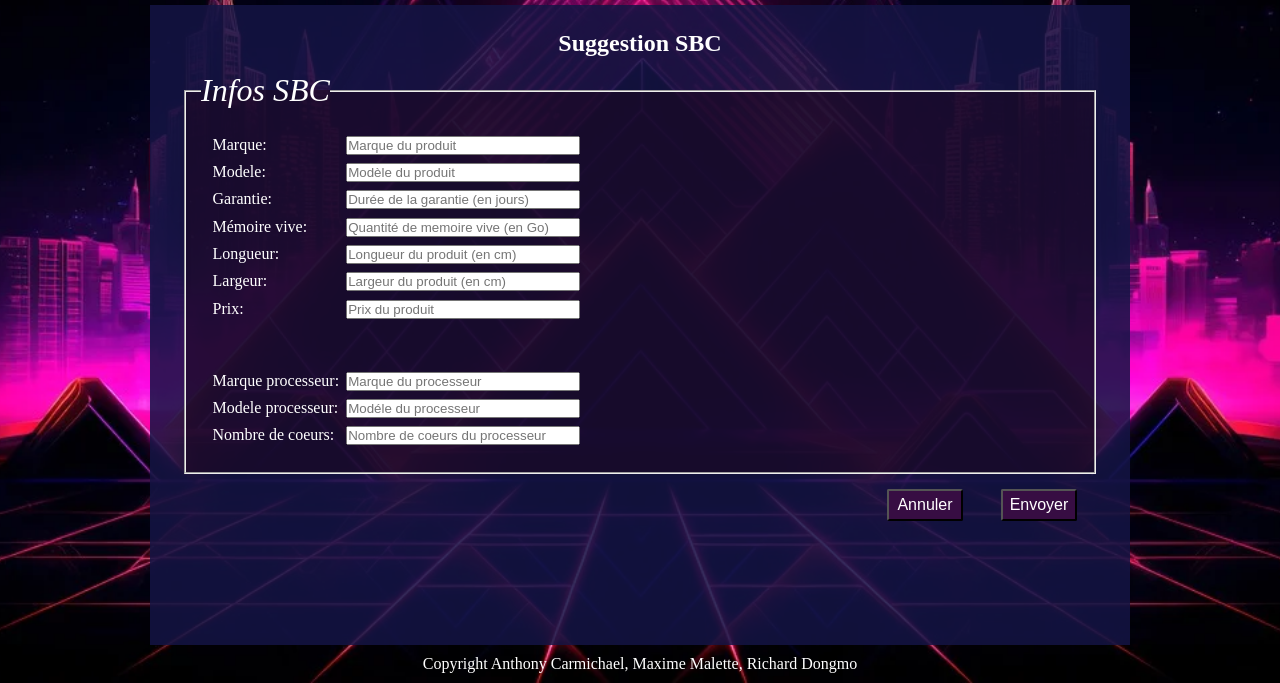
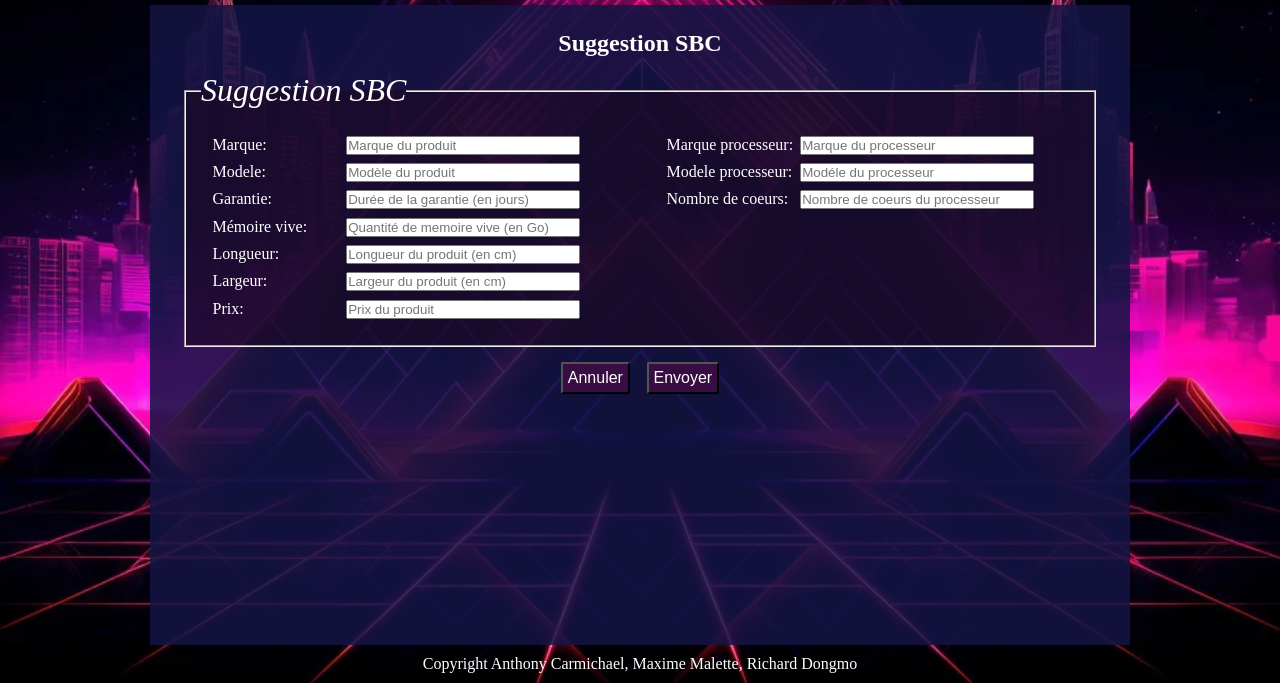
Before and after one commit to AnthonyCarmichael/siteWebSBC, a PHP site: page /siteWebSBC/suggestionSBC.php in a window 1280 px wide. Shown: the part 272-955 px from the top of the page. Run offline with PHP 8.4, Linux system fonts and the light colour scheme; some web fonts are replaced.

Commit message:
page finale

```diff
--- a/css/style.css
+++ b/css/style.css
@@ -567,6 +570,11 @@ nav a:hover {
 
 #suggestionSBC div>div {
     margin: 2%;
+}
+
+#suggestionSBC #boutonSuggestion {
+    width: 125px;
+    margin: auto;
 }
 
 #suggestionSBC legend {
@@ -637,6 +647,53 @@ nav a:hover {
     padding-top: 5px;
 }
 
+.col-1m {
+    width: 8.33%;
+}
+
+.col-2m {
+    width: 16.66%;
+}
+
+.col-3m {
+    width: 25%;
+}
+
+.col-4m {
+    width: 33.33%;
+}
+
+.col-5m {
+    width: 41.66%;
+}
+
+.col-6m {
+    width: 50%;
+}
+
+.col-7m {
+    width: 58.33%;
+}
+
+.col-8m {
+    width: 66.66%;
+}
+
+.col-9m {
+    width: 75%;
+}
+
+.col-10m {
+    width: 83.33%;
+}
+
+.col-11m {
+    width: 91.66%;
+}
+
+.col-12m {
+    width: 100%;
+}
 
 /* RESPONSIVE **************************************************/
 
@@ -1058,58 +1140,19 @@ nav a:hover {
 
     /* Suggestion SBC (PC) **********************************************/
 
-    #suggestionSBC h2 {
-        padding: 15px;
-    }
-
-    #suggestionSBC label {
-        color: white;
-    }
-
     #suggestionSBC form {
         width: 95%;
         margin: auto;
     }
 
     #suggestionSBC fieldset {
-        background-color: #1c06208d;
+        flex-direction: row;
     }
 
-    #suggestionSBC fieldset>div {
-        padding: 2%;
+    #suggestionSBC #boutonSuggestion {
+        width: 175px;
+        margin: auto;
     }
-
-    #suggestionSBC div>div {
-        margin: 2%;
-    }
-
-    #suggestionSBC legend {
-        color: white;
-        font-size: xx-large;
-        font-style: italic;
-        margin-left: 15px;
-    }
-
-    /*#suggestionSBC input {
-        border-radius: 3px;
-        height: 25px;
-    }*/
-
-    #suggestionSBC input[class*='suggestion-'] {
-        margin: auto;
-        margin-top: 15px;
-    }
-
-    /*#suggestionSBC .suggestion-annuler {
-        background-color: var(--darkPink);
-
-    }
-
-    #suggestionSBC .suggestion-envoyer {
-        background-color: var(--paleBlue);
-    }*/
-
-
 
     /* Wishlist (PC) **********************************************/
     #wishList #infoSpecifique {
--- a/panier.php
+++ b/panier.php
@@ -21,7 +21,7 @@ foreach ($panier as $sbc) {
                     src="img/<?= $sm->getSBCById($_COOKIE["panier$i"])->get_modeleSBC(); ?>.jpg"
                     alt="<?= $sm->getSBCById($_COOKIE["panier$i"])->get_modeleSBC(); ?>.jpg"></a>
             <div class="white flex">
-                <p id="nom">Nom du produit:
+                <p id="nom">
                     <?php echo $sm->getSBCById($_COOKIE["panier$i"])->get_marqueSBC(); ?>
                     <?php echo $sm->getSBCById($_COOKIE["panier$i"])->get_modeleSBC(); ?>
                 </p>
--- a/suggestionSBC.php
+++ b/suggestionSBC.php
@@ -13,7 +13,7 @@
     <form action="traitement.php" method="post">
 
         <fieldset class="flex wrap">
-            <legend>Infos SBC</legend>
+            <legend>Suggestion SBC</legend>
 
             <div class="col-6">
                 <div class="flex wrap">
@@ -70,11 +70,11 @@
             </div>
         </fieldset>
 
-        <div class="flex wrap">
-            <span class="col-9 col-9m"></span>
+        <div id="boutonSuggestion" class="flex wrap center">
+
             <input type="hidden" name="action" value="suggestion">
-            <input class="col-1 col-1m suggestion-annuler bouton" type="reset" value="Annuler">
-            <input class="col-1 col-1m suggestion-envoyer bouton" type="submit" value="Envoyer">
+            <input class="suggestion-annuler bouton" type="reset" value="Annuler">
+            <input class="suggestion-envoyer bouton" type="submit" value="Envoyer">
         </div>
     </form>
 
--- a/traitement.php
+++ b/traitement.php
@@ -141,7 +141,7 @@ if (isset($_REQUEST['action'])) {
             $message = "Marque: " . $_REQUEST['marqueSBC'] . ", Modèle: " . $_REQUEST['modeleSBC'] . ", Garantie: " . $_REQUEST['garantie'] . ", Mémoire vive: " . $_REQUEST['RAM'] . ", Longueur: " . $_REQUEST['longueur'] . ", Largeur: " . $_REQUEST['largeur'] . ", Prix: " . $_REQUEST['prix'] . ", Marque du processeur: " . $_REQUEST['marqueProcesseur'] . ", Modèle du processeur: " . $_REQUEST['modeleProcesseur'] . ", Nombre de coeurs: " . $_REQUEST['nbCoeur'];
             $hote = "";
             header('Location: http://localhost/siteWebSBC/suggestionSBC.php');
-            //mail($destinataire, $sujet, $message, $hote);
+            mail($destinataire, $sujet, $message, $hote);
         }
     } elseif ($_REQUEST['action'] == "changementInfoPerso") {
         $cm = new ClientManager($bdd);
```
Also changed, not shown: other parts of css/style.css (+50 -19 lines), comparaison.php (+21 -23 lines).
